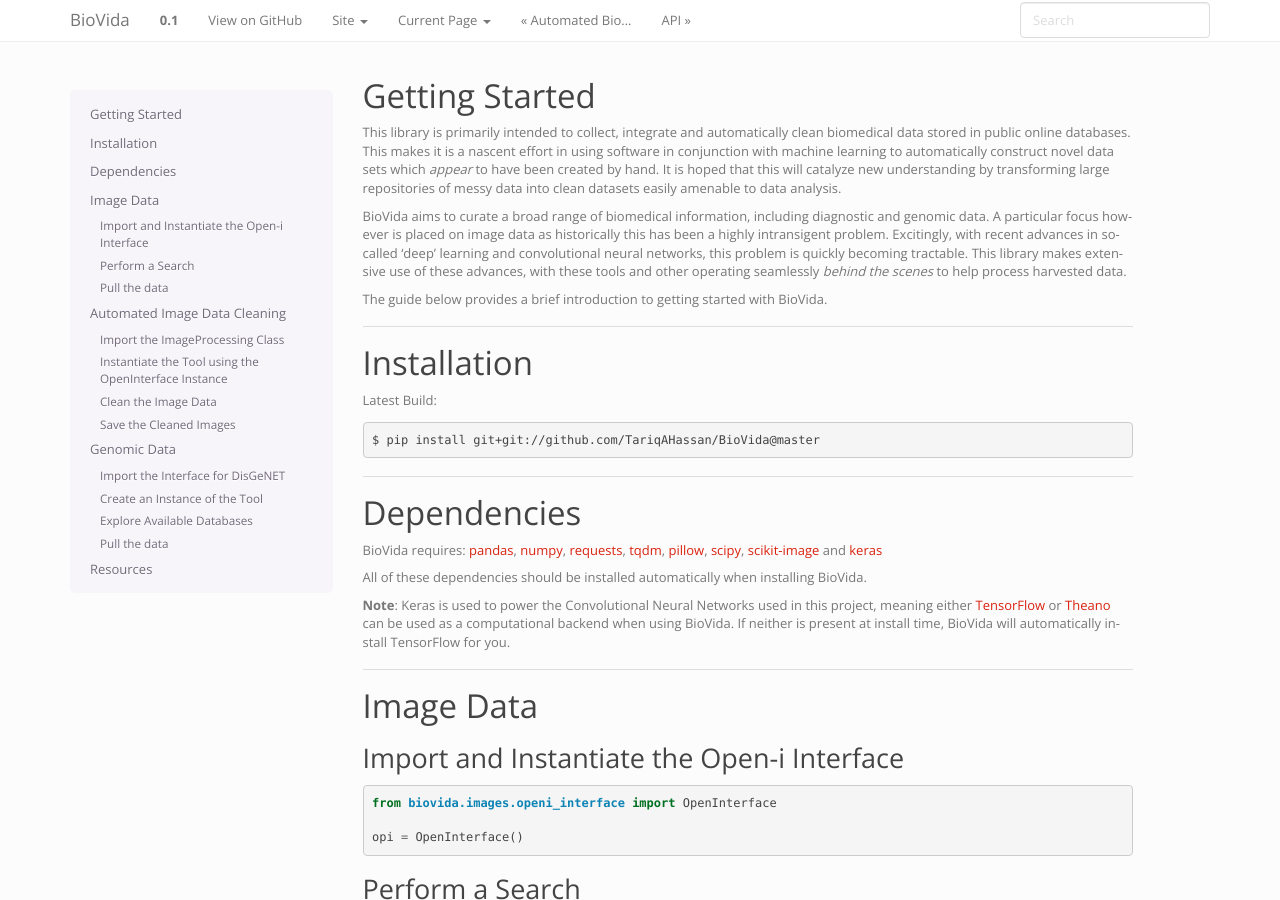
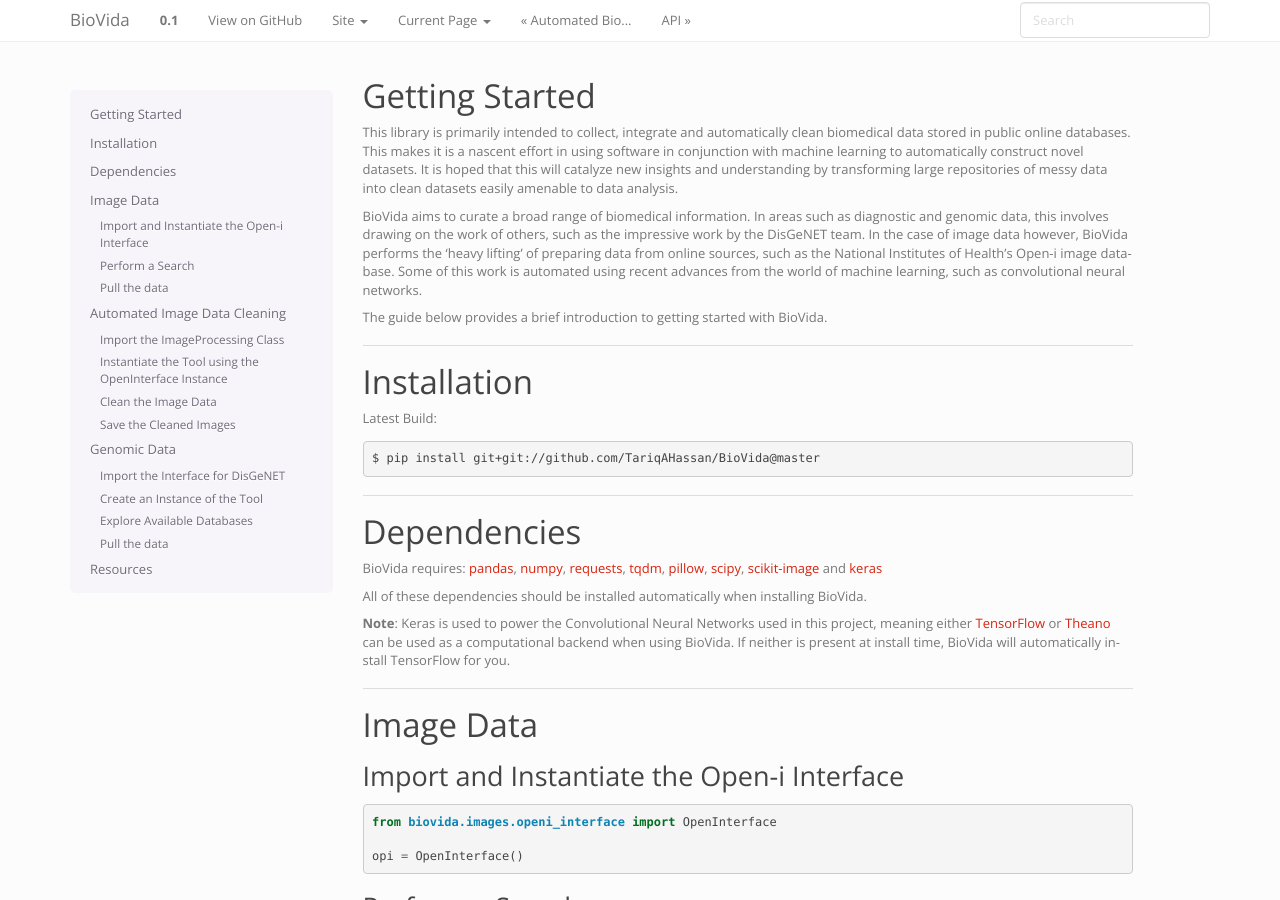
Before and after one commit to TariqAHassan/BioVida, a Sphinx documentation site: the page built from docs/GettingStarted.rst, in a window 1280 px wide and 900 px high. Built offline with Sphinx 7.4.7, drawn with Linux system fonts in a browser that asks for light colours; some of the changed text lies outside the part shown.

Commit message:
Update Docs

```diff
--- a/docs/GettingStarted.rst
+++ b/docs/GettingStarted.rst
@@ -3,15 +3,14 @@
 
 This library is primarily intended to collect, integrate and automatically clean biomedical data stored in
 public online databases. This makes it is a nascent effort in using software in conjunction with machine learning
-to automatically construct novel data sets which *appear* to have been created by hand. It is hoped that this
-will catalyze new understanding by transforming large repositories of messy data into clean datasets easily amenable to
-data analysis.
+to automatically construct novel datasets. It is hoped that this will catalyze new insights and understanding by
+transforming large repositories of messy data into clean datasets easily amenable to data analysis.
 
-BioVida aims to curate a broad range of biomedical information, including diagnostic and genomic data.
-A particular focus however is placed on image data as historically this has been a highly intransigent problem.
-Excitingly, with recent advances in so-called 'deep' learning and convolutional neural networks, this problem is
-quickly becoming tractable. This library makes extensive use of these advances, with these tools and other operating
-seamlessly *behind the scenes* to help process harvested data.
+BioVida aims to curate a broad range of biomedical information. In areas such as diagnostic and genomic data, this
+involves drawing on the work of others, such as the impressive work by the DisGeNET team. In the case of image data
+however, BioVida performs the 'heavy lifting' of preparing data from online sources, such as the National Institutes of
+Health's Open-i image database. Some of this work is automated using recent advances from the world of machine learning,
+such as convolutional neural networks.
 
 The guide below provides a brief introduction to getting started with BioVida.
 
```
Also changed, not shown: other parts of docs/GettingStarted.rst (+1 -1 lines).
